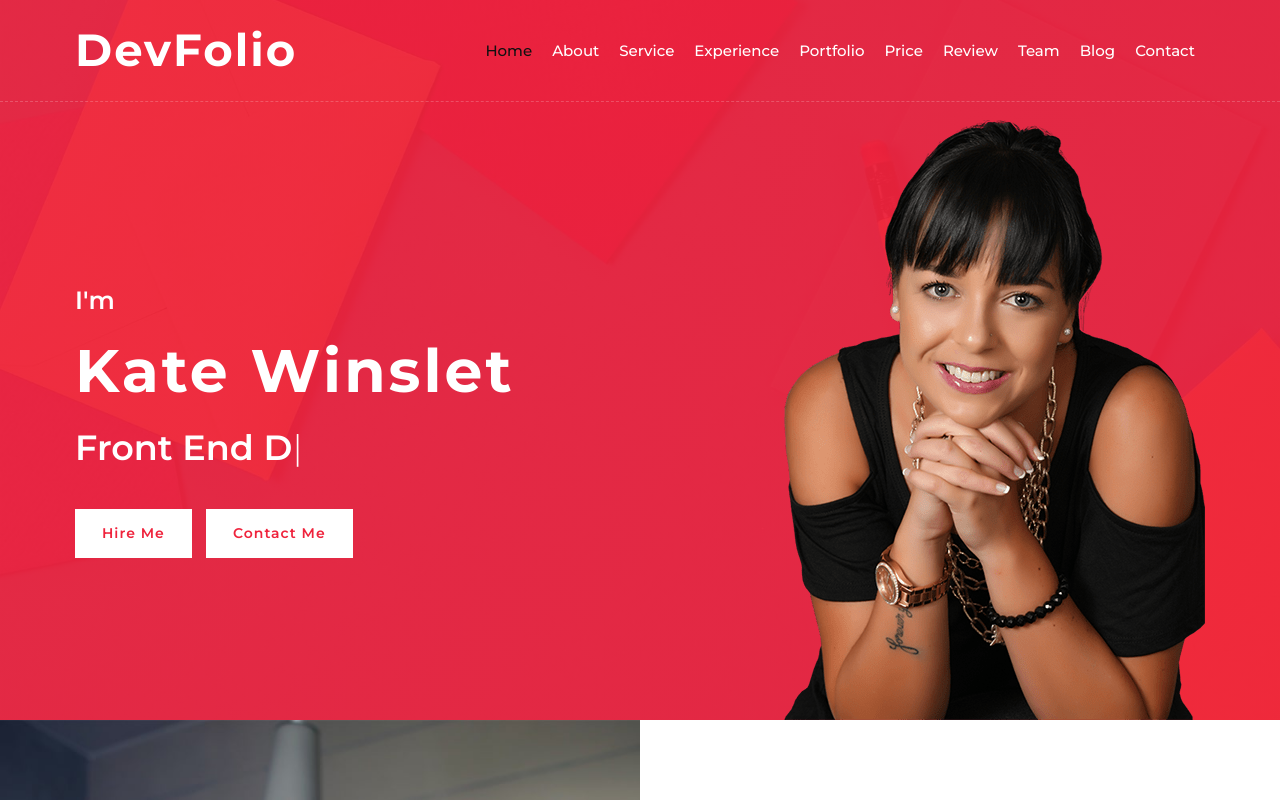
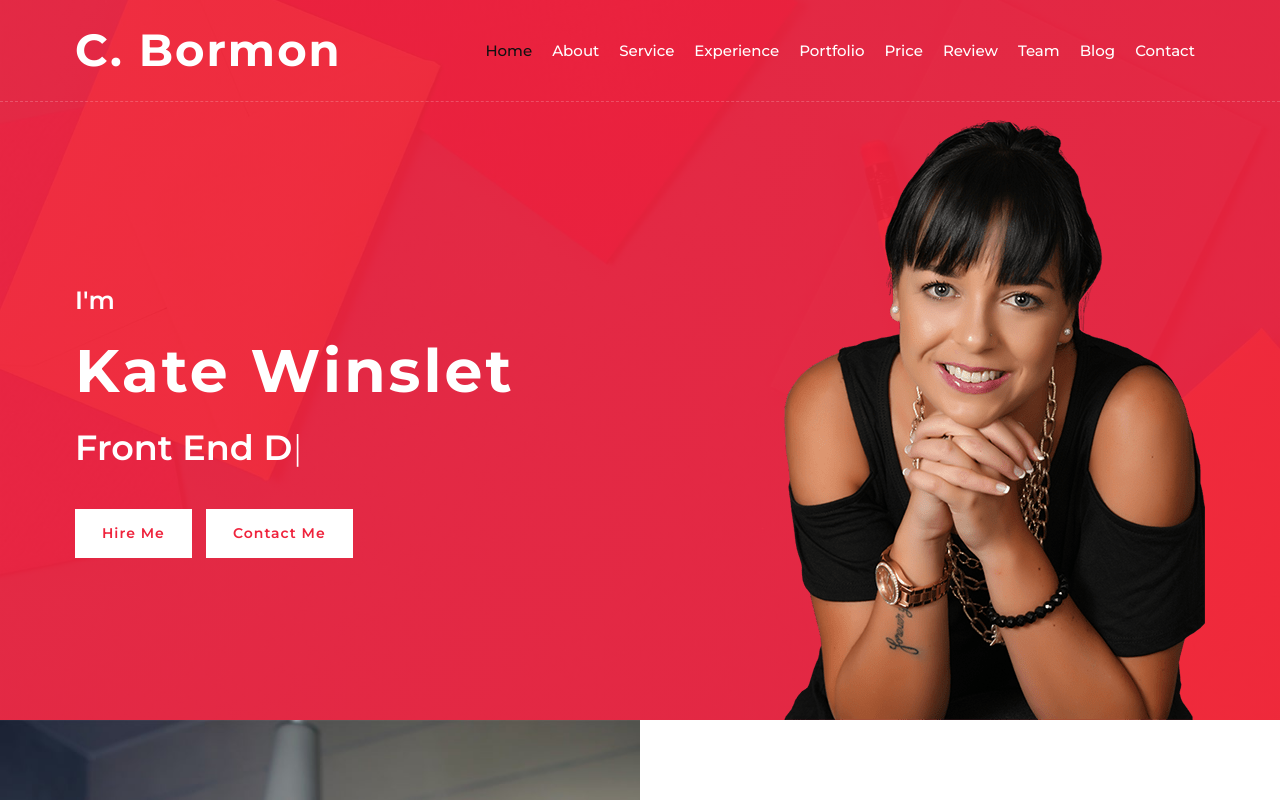
Before and after one commit to CBormon/website, a plain HTML site: page index.html in a window 1280 px wide. Shown: the top 800 px of the page. Drawn offline with nearby package versions, Linux system fonts and the light colour scheme.

Commit message:
namechange

```diff
--- a/index.html
+++ b/index.html
@@ -2,7 +2,7 @@
 <html lang="en">
     <head>
         <meta charset="utf-8">
-        <title>DevFolio - Developer Portfolio Template</title>
+        <title>C. Bormon is Attending Here</title>
         <meta content="width=device-width, initial-scale=1.0" name="viewport">
         <meta content="Free Website Template" name="keywords">
         <meta content="Free Website Template" name="description">
@@ -28,7 +28,7 @@
         <!-- Nav Bar Start -->
         <div class="navbar navbar-expand-lg bg-light navbar-light">
             <div class="container-fluid">
-                <a href="index.html" class="navbar-brand">DevFolio</a>
+                <a href="index.html" class="navbar-brand">C. Bormon</a>
                 <button type="button" class="navbar-toggler" data-toggle="collapse" data-target="#navbarCollapse">
                     <span class="navbar-toggler-icon"></span>
                 </button>
```
